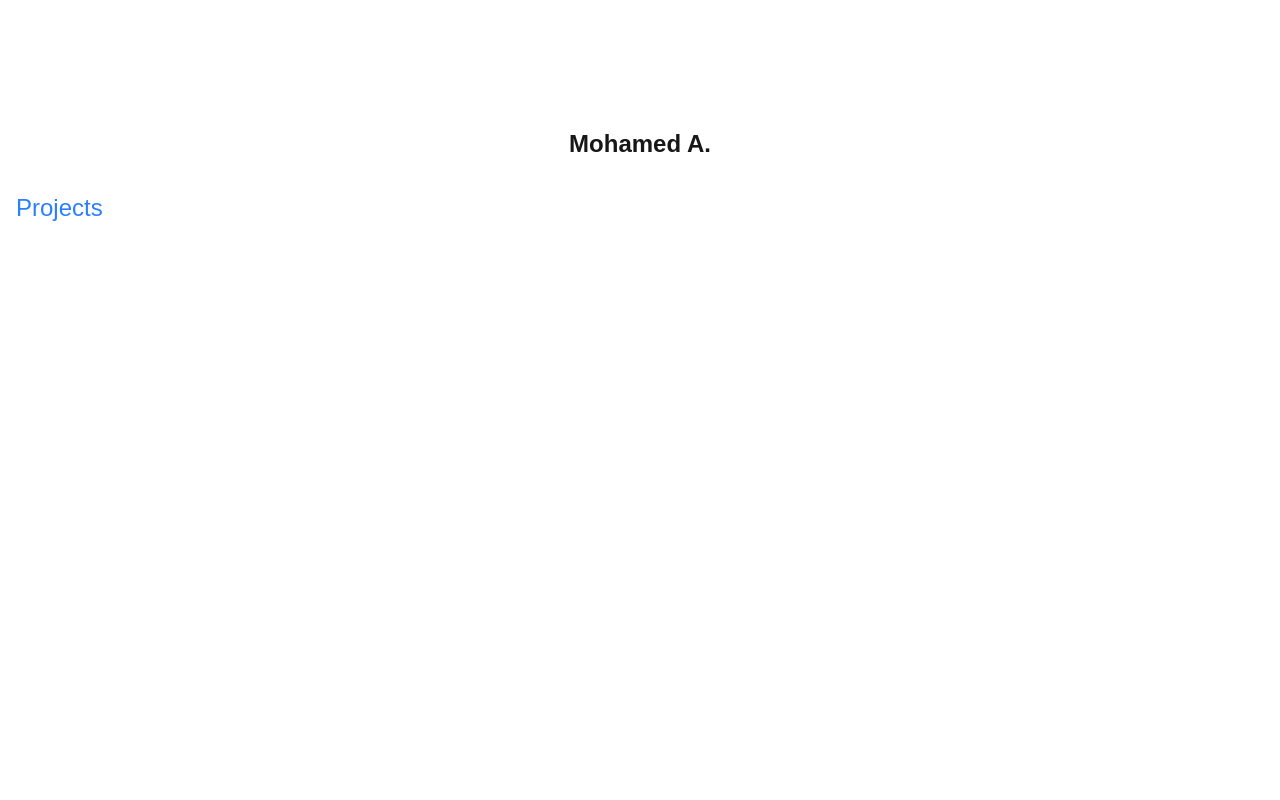
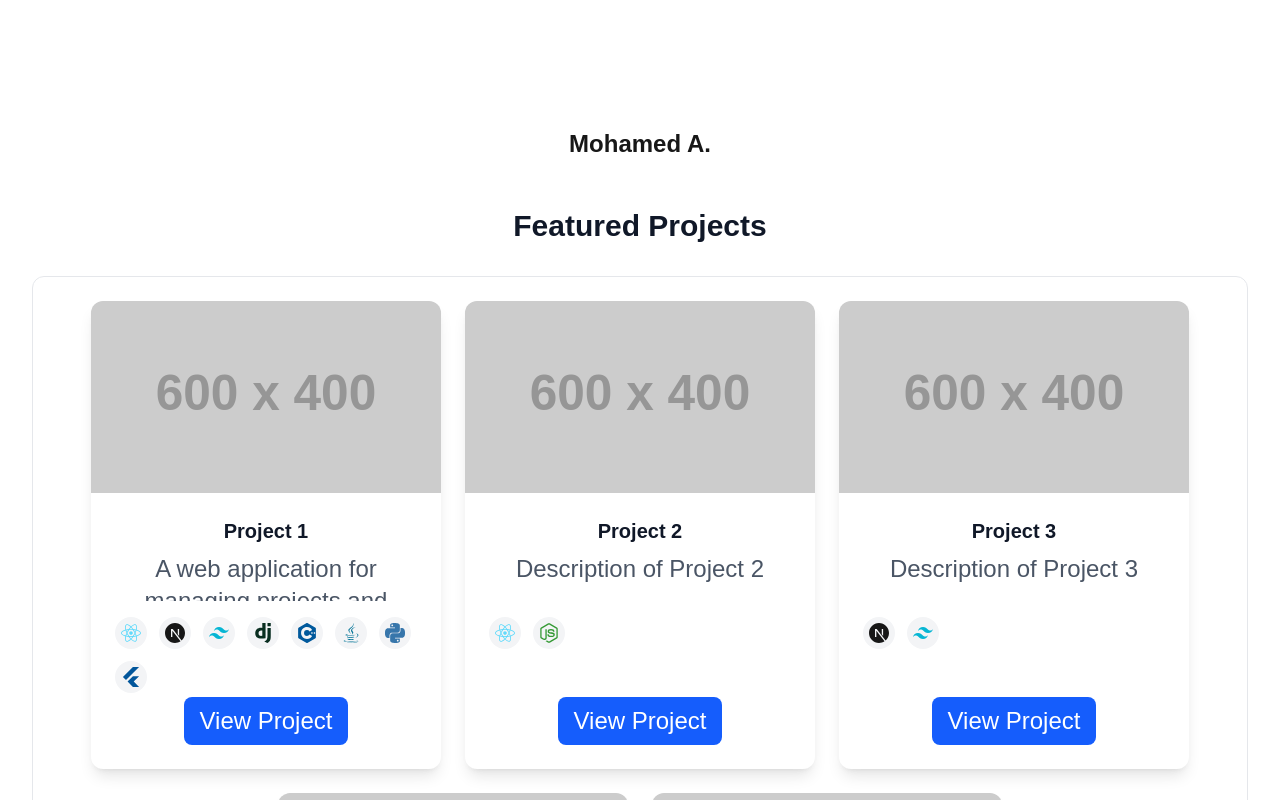
Before and after one commit to mohameds-dev/portfolio, a Next.js app: page / in a window 1280 px wide. Shown: the top 800 px of the page. Built offline with nearby package versions, Linux system fonts and the light colour scheme.

Commit message:
Refactor - restructure the project routing  to make it single page
- Move projects to components
- Rename it to ProjectsSection
- Change the imports to reflect change
- Remove the updates page (YAGNI yet)

```diff
--- a/src/app/page.jsx
+++ b/src/app/page.jsx
@@ -1,18 +1,12 @@
 import Header from "@/components/Header";
 import Link from "next/link";
+import ProjectsSection from "@/components/projects/ProjectsSection";
 
 export default function Home() {
   return (
     <main className="text-center mt-32 text-2xl">
       <Header />
-      <div className="flex overflow-x-auto py-8 px-4 gap-6 scrollbar-hide">
-        <Link
-          href="/projects"
-          className="text-blue-500 hover:text-blue-700 whitespace-nowrap"
-        >
-          Projects
-        </Link>
-      </div>
+      <ProjectsSection />
     </main>
   );
 }
--- a/src/app/projects/page.jsx
+++ b/src/components/projects/ProjectsSection.jsx
@@ -2,7 +2,7 @@ import { ProjectCard } from "@/components/ProjectCard";
 import projectsData from "@/data/projects.json";
 import skillsData from "@/data/skills.json";
 
-export default function Projects() {
+export default function ProjectsSection() {
   const { projects } = projectsData;
   const { skills } = skillsData;
 
```
Also changed, not shown: src/app/updates/page.jsx (deleted).
